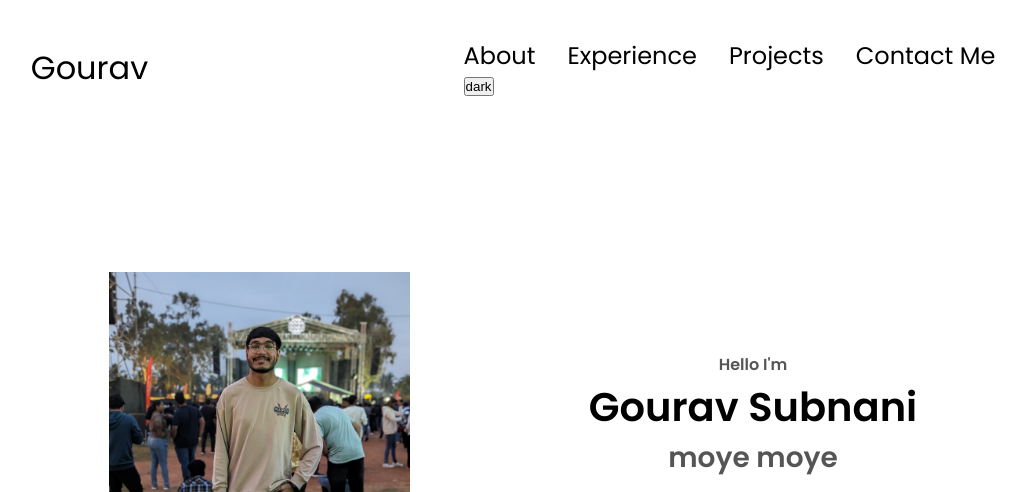
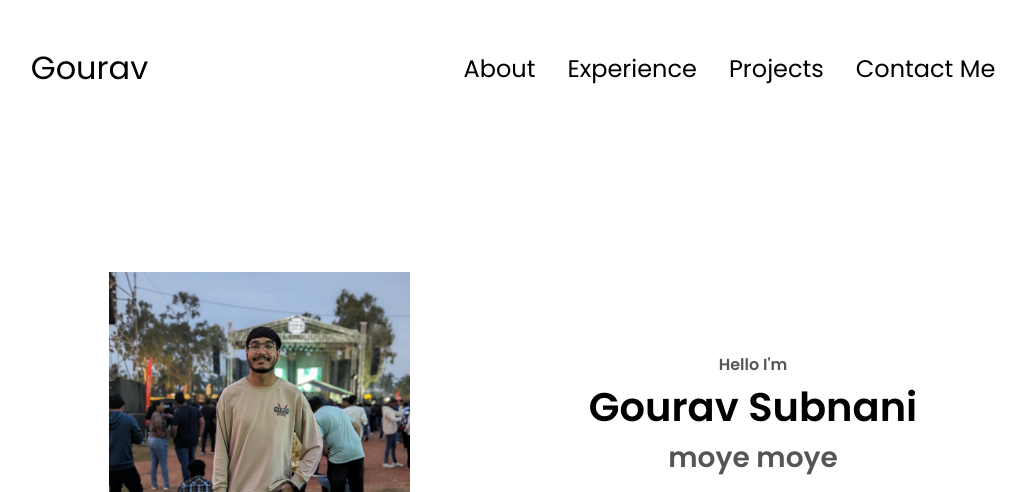
Before and after one commit to KNuckleeHEADD/Portfolio_website, a plain HTML site: page index.html in a window 1280 px wide. Shown: the top 492 px of the page, without its empty margins (127-1153 px from the left). Drawn offline with Linux system fonts and the light colour scheme.

Commit message:
Update index.html

```diff
--- a/index.html
+++ b/index.html
@@ -19,7 +19,6 @@
                 <li><a href = "#projects">Projects</a></li>
                 <li><a href = "#contact">Contact Me</a></li>
             </ul>
-            <button class = "dark">dark</button>
         </div>
     </nav>
 
```
